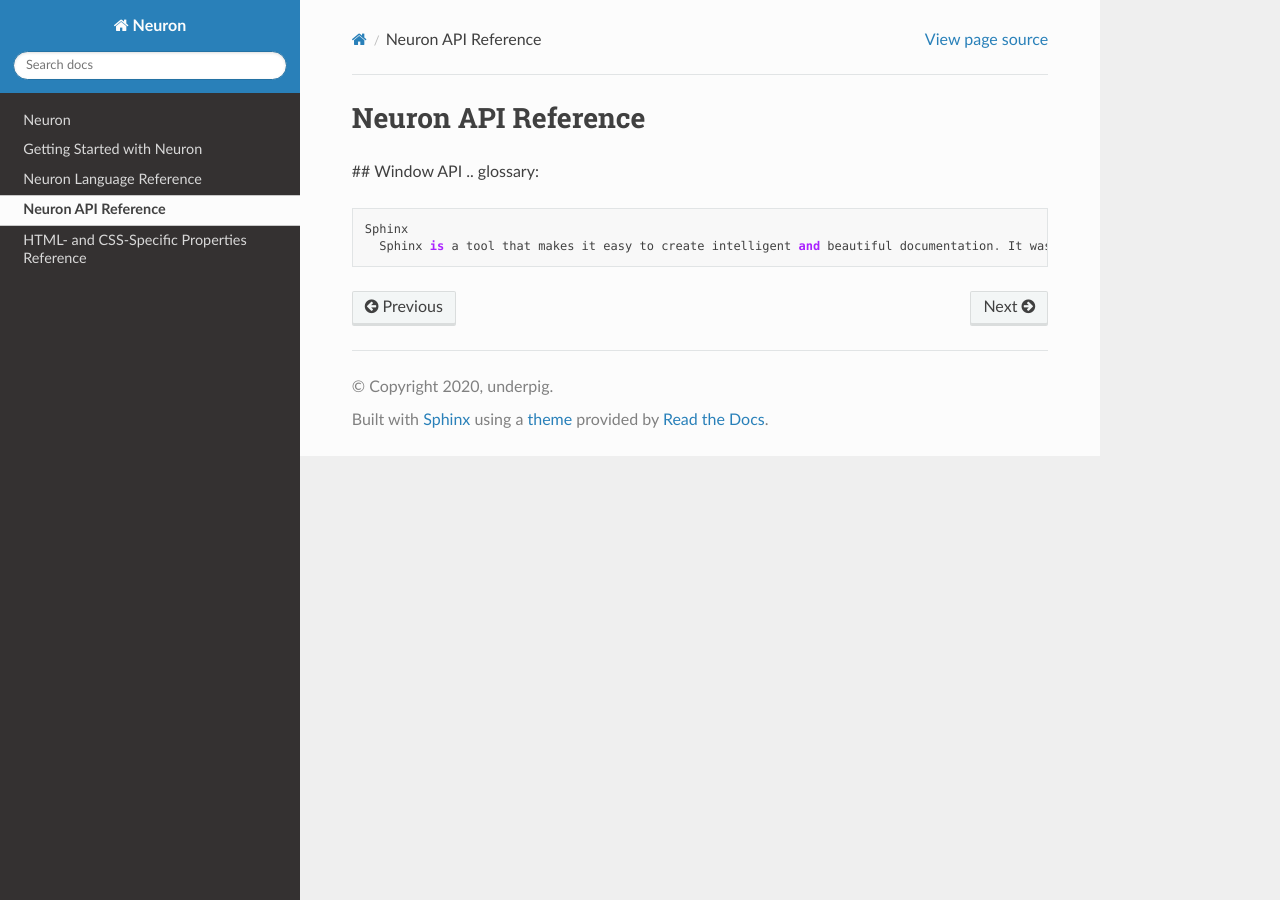
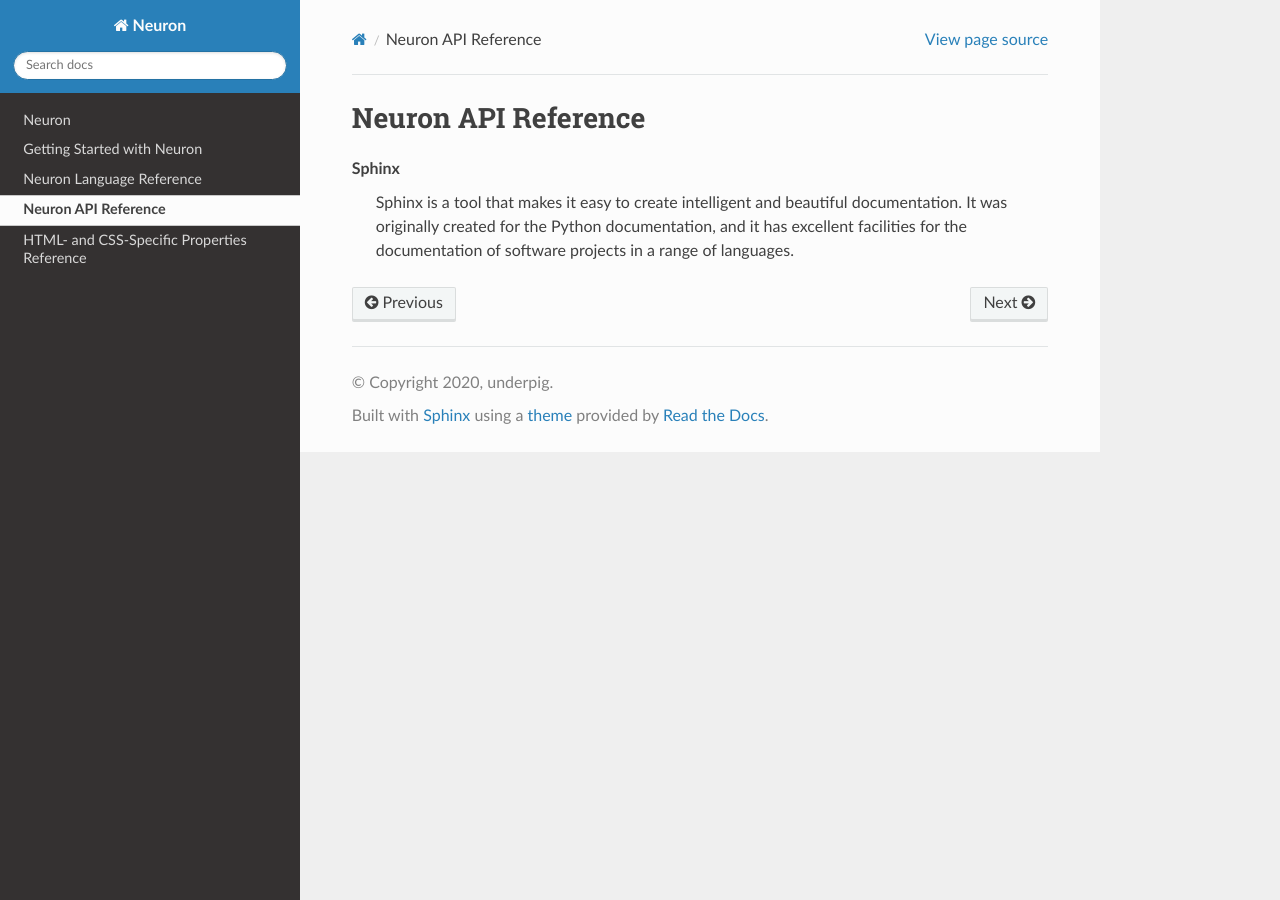
Before and after one commit to underpig1/neuron-lang, a Sphinx documentation site: the page built from docs/source/api.rst, in a window 1280 px wide. Built offline with Sphinx 7.4.7 and the Read the Docs theme 2.0.0, drawn with Linux system fonts in a browser that asks for light colours.

Commit message:
Update api.rst

```diff
--- a/docs/source/api.rst
+++ b/docs/source/api.rst
@@ -1,6 +1,6 @@
 Neuron API Reference
 ====================
-## Window API
+
 .. glossary::
 
     Sphinx
```
